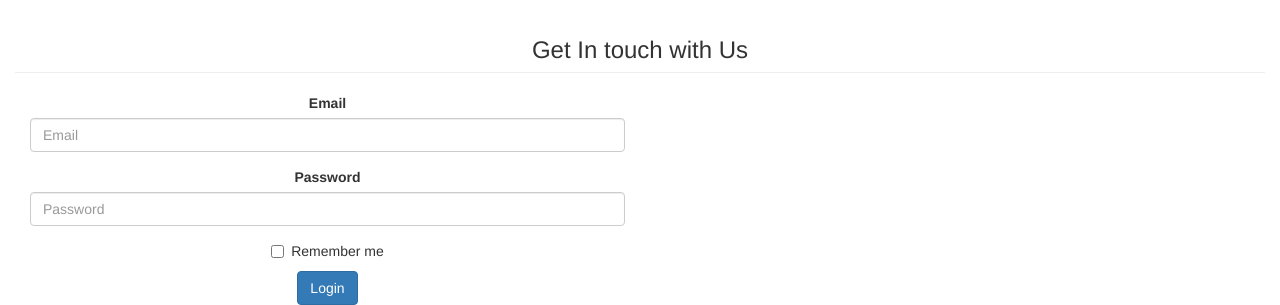
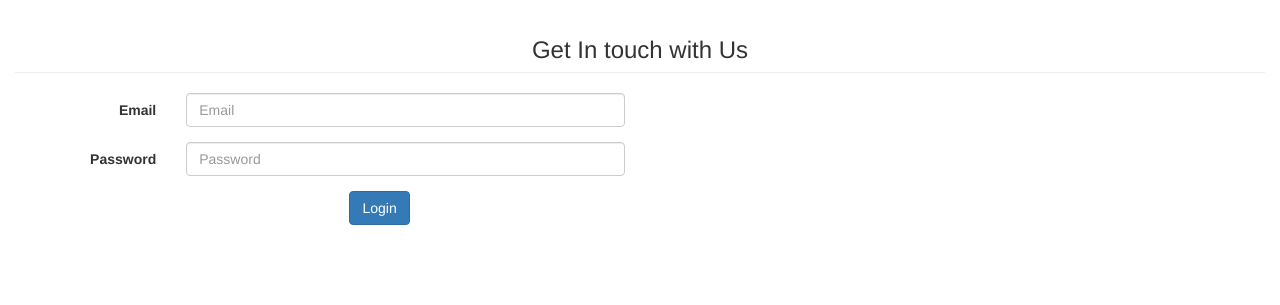
Before and after one commit to jaxxmania/myweb, a plain HTML site: page 7-9Bootstrap/index.html in a window 1280 px wide. Shown: the part 1033-1338 px from the top of the page. After the commit the page ends 1273 px from the top, so only its background shows below. Drawn offline with Linux system fonts and the light colour scheme.

Commit message:
Update index.html

```diff
--- a/7-9Bootstrap/index.html
+++ b/7-9Bootstrap/index.html
@@ -176,19 +176,25 @@
                       <h3 class="page-header text-center">Get In touch with Us</h3>
                   <div class="col-md-6">
 
-                      <form>
+                      <form class="form-horizontal">
     <div class="form-group">
-        <label for="inputEmail">Email</label>
+
+
+        <label for="inputEmail" class="control-label col-sm-3">Email</label>
+        <div class="col-sm-9">
         <input type="email" class="form-control" id="inputEmail" placeholder="Email">
+      </div>
     </div>
     <div class="form-group">
-        <label for="inputPassword">Password</label>
-        <input type="password" class="form-control" id="inputPassword" placeholder="Password">
+        <label for="inputPassword" class="control-label col-sm-3">Password</label>
+        <div class="col-sm-9"><input type="password" class="form-control" id="inputPassword" placeholder="Password">
+        </div>
     </div>
-    <div class="checkbox">
-        <label><input type="checkbox"> Remember me</label>
-    </div>
-    <button type="submit" class="btn btn-primary">Login</button>
+   <div class="form-group">
+     <div class="col-sm-offset-2 col-sm-10">
+        <button type="submit" class="btn btn-primary">Login</button>
+  </div>
+  </div>
 </form>
 
 
```
